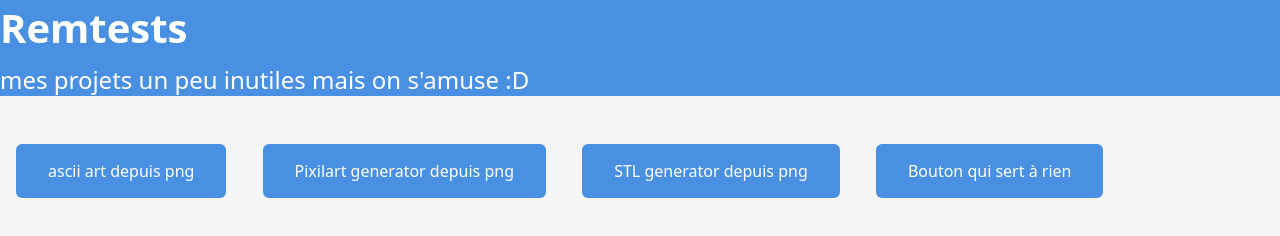
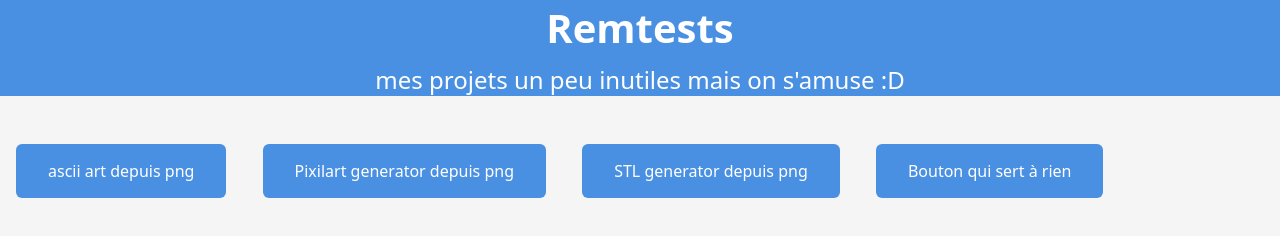
Before and after one commit to remtests/website, a plain HTML site: page index.html in a window 1280 px wide. Drawn offline with Linux system fonts and the light colour scheme.

Commit message:
Center header text in index.html

```diff
--- a/index.html
+++ b/index.html
@@ -8,8 +8,8 @@
 </head>
 <body>
   <header>
-    <h1>Remtests</h1>
-    <h2>mes projets un peu inutiles mais on s'amuse :D</h2>
+    <h1><center>Remtests</center></h1>
+    <h2><center>mes projets un peu inutiles mais on s'amuse :D</center></h2>
   </header>
 
   <main>
```
